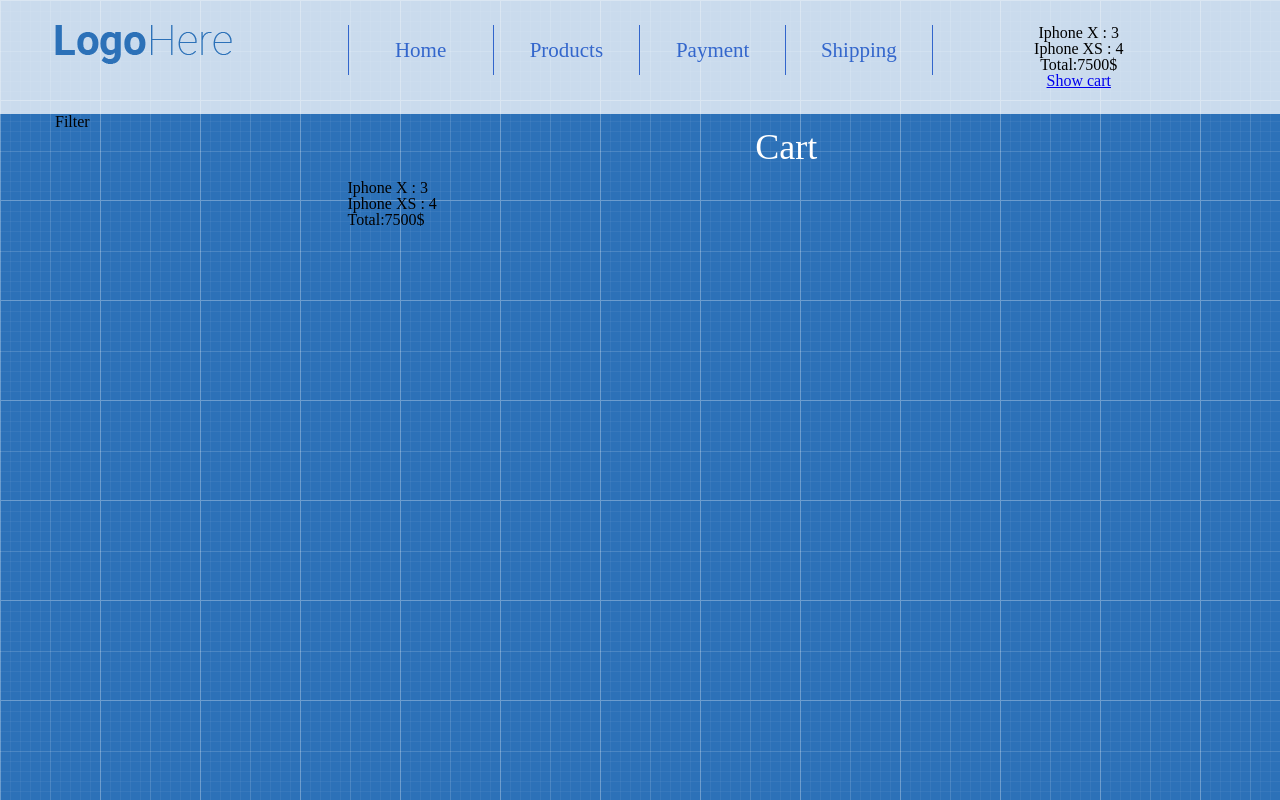
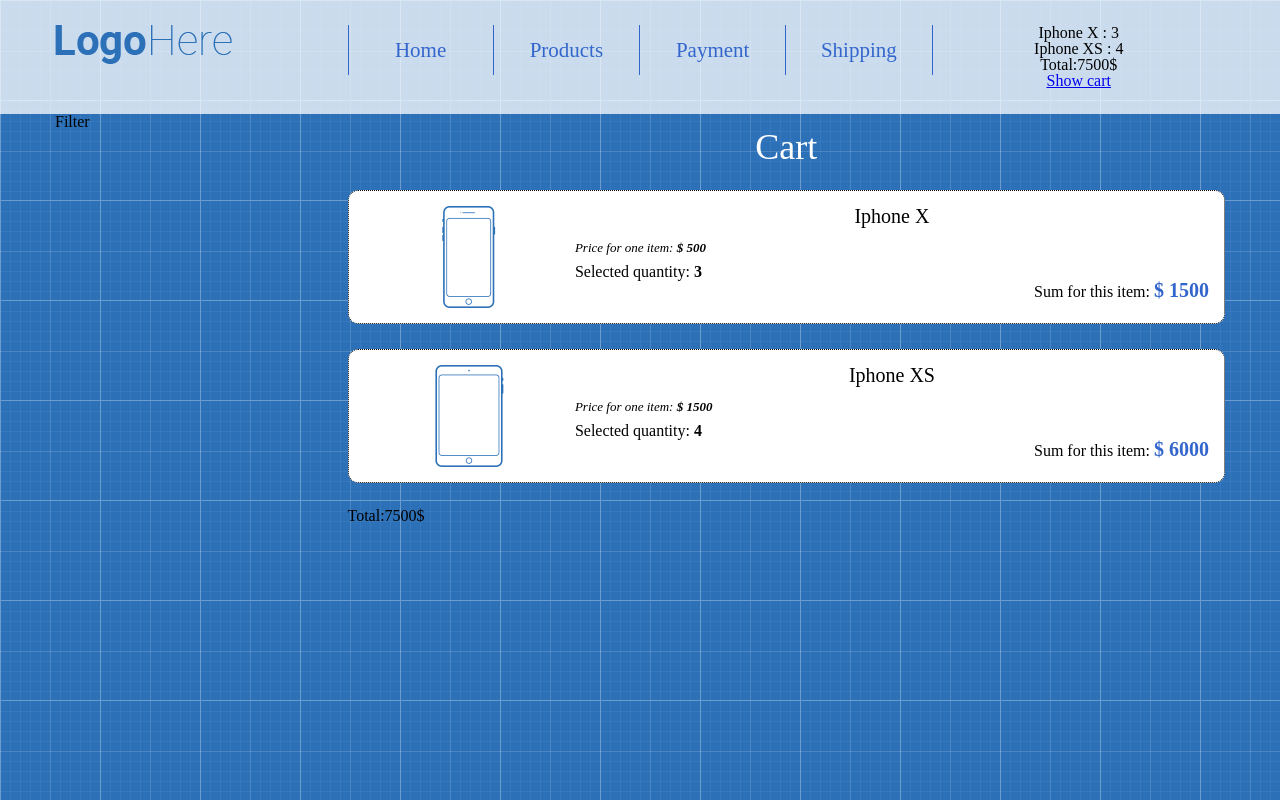
Before and after one commit to tarassh03/shop-project, a React (Create React App) app: page /cart in a window 1280 px wide. Built offline with nearby package versions, Linux system fonts and the light colour scheme.

Commit message:
Добавили стили в корзину

```diff
--- a/src/App/Main/CartPage/CartPage.js
+++ b/src/App/Main/CartPage/CartPage.js
@@ -1,6 +1,7 @@
 import React from 'react'
 import CartTotal from '../../../Components/Cart/CartTotal'
 import CartProductList from '../../../Components/Cart/CartProductList'
+import CartProductListItemExtended from '../../../Components/Cart/CartProductListItemExtended'
 
 
 const CartPage = ({
@@ -10,6 +11,7 @@
         <>
             <h1 className='page-title'>Cart</h1>
                 <CartProductList
+                    CartItem={CartProductListItemExtended}
                     productInCart={productInCart}
                 />
 
--- a/src/Components/Cart/CartProductList.js
+++ b/src/Components/Cart/CartProductList.js
@@ -1,16 +1,23 @@
 import React from 'react'
 import {keys} from 'lodash'
-import products,{ getProductsObject } from '../../App/Main/Products/products'
+import products, { getProductsObject } from '../../App/Main/Products/products'
+import CartProductListItem from './CartProductListItem'
 
 const CartProductList = ({
     productInCart,
-    productsObject = getProductsObject(products)
+    productsObject = getProductsObject(products),
+    CartItem = CartProductListItem
 }) => {
     return (
         <div>
                 {
                     keys(productInCart).map((id) =>
-                        <div key={id}>{productsObject[id].name} : {productInCart[id]}</div>
+                        <CartItem
+                        key={id}
+                        product={productsObject[id]}
+                        productCount={productInCart[id]}
+                        />
+
                     )
                 }
         </div>
--- /dev/null
+++ b/src/Components/Cart/CartProductListItem.js
@@ -0,0 +1,12 @@
+import React from 'react'
+
+const CartProductListItem = ({
+    product,
+    productCount
+}) => {
+    return (
+        <div>{product.name} : {productCount}</div>
+    )
+}
+
+export default CartProductListItem
--- /dev/null
+++ b/src/Components/Cart/CartProductListItemExtended.css
@@ -0,0 +1,35 @@
+.cart-product-list-item-description {
+    margin: 25px 0;
+    padding: 15px;
+    border: 1px dotted;
+    border-radius: 10px;
+    color: black;
+}
+.cart-product-list-item-description img {
+    display: block;
+    margin: 0 auto;
+}
+.cart-extended-name {
+    font-size: 20px;
+    text-align: center;
+    margin-bottom: 15px;
+}
+.cart-extended-price {
+ font-size: 13px;
+ font-style: italic;
+ margin-bottom: 10px;
+}
+.bold {
+    font-weight: bold;
+}
+.cart-extended-sum {
+    font-size: 16px;
+    text-align: right;
+}
+.sum-price {
+    font-size: 20px;
+    color: #3366cc;
+}
+.cart-product-list-item-description {
+    background: white;
+}
--- /dev/null
+++ b/src/Components/Cart/CartProductListItemExtended.js
@@ -0,0 +1,37 @@
+import React from 'react'
+import './CartProductListItemExtended.css'
+
+
+const CartProductListItemExtended = ({
+    product,
+    productCount,
+
+}) => (
+
+        <div className="cart-product-list-item-description">
+            <div className="row">
+                <div className="col-lg-3">
+                    <img src={product.image} alt={product.name}/>
+                </div>
+                <div className="col-lg-9">
+                    <p className="cart-extended-name">
+                        <span> {product.name} </span>
+                    </p>
+                    <p className="cart-extended-price">
+                         Price for one item: <span className="bold">$ {product.price} </span>
+                    </p>
+                    <p className="cart-extended-count">
+                         Selected quantity: <span className="bold"> {productCount} </span>
+
+                    </p>
+                    <p className="cart-extended-sum">
+                         Sum for this item: <span className="bold sum-price">$ {(product.price * productCount)} </span>
+                    </p>
+
+                </div>
+            </div>
+        </div>
+
+)
+
+export default CartProductListItemExtended
```
Also changed, not shown: 1 other file (tests, documents, lock files or other folders).
